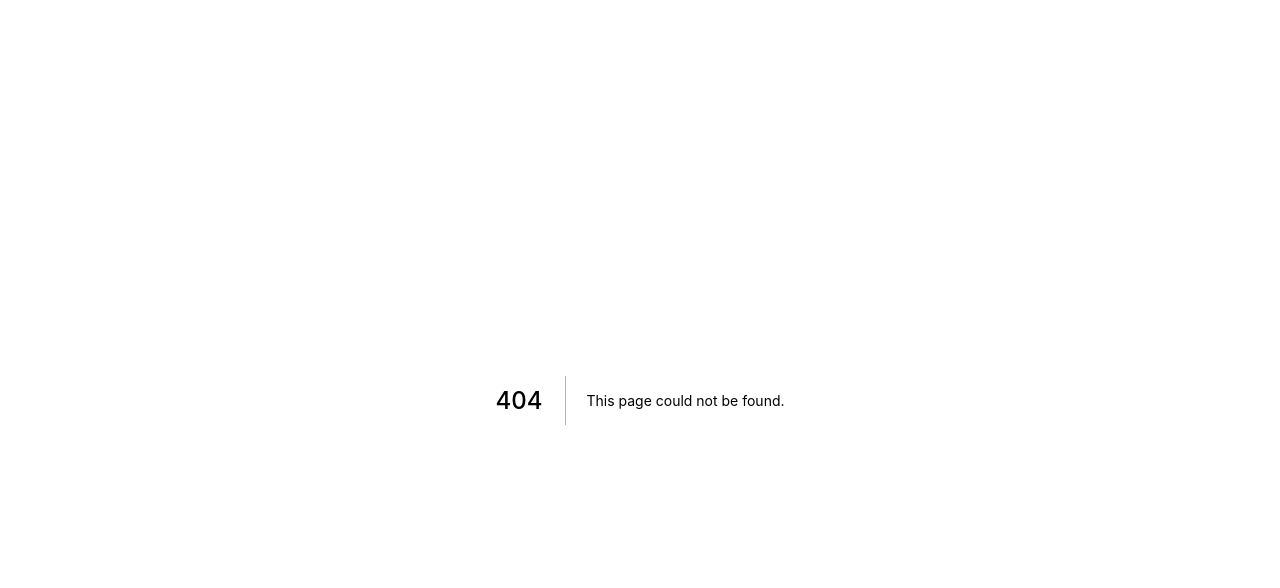
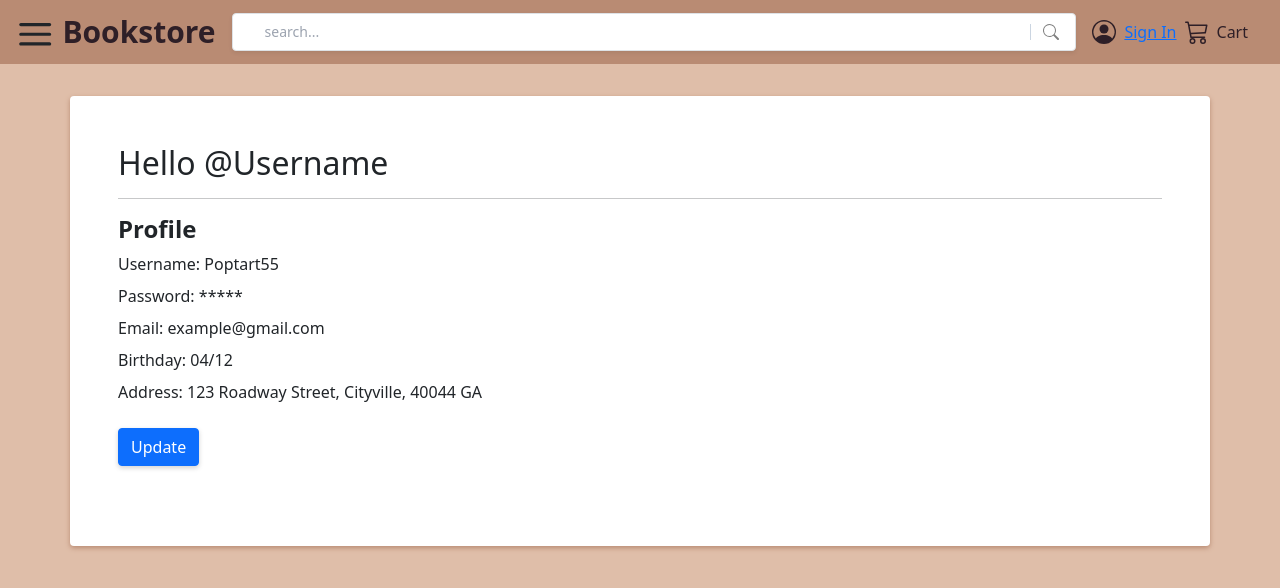
Before and after one commit to Rsandy2/ecommerce-ui, a Next.js app: page /viewProfile in a window 1280 px wide. Before the commit this address had no page. Shown: the top 588 px of the page. Built offline with nearby package versions, Linux system fonts and the light colour scheme; no server answers.

Commit message:
create profileview

```diff
--- a/components/Header.jsx
+++ b/components/Header.jsx
@@ -143,7 +143,7 @@ const header = () => {
             <BsCart3 size="2rem" className="pr-2" />
             Cart
           </button>
-          <ShoppingCart isOpen={isOpen} setIsOpen={setIsOpen} />
+          {/* <ShoppingCart isOpen={isOpen} setIsOpen={setIsOpen} /> */}
           {!session ? (
             <div>
               <></>
--- /dev/null
+++ b/pages/viewProfile.jsx
@@ -0,0 +1,57 @@
+import toast, { Toaster } from "react-hot-toast";
+import Header from "../components/Header";
+
+export default function () {
+  const card = {
+    backgroundColor: "white",
+    padding: "3rem 3rem 5rem 3rem",
+    boxShadow: "0px 2px 5px #B98B73",
+    borderRadius: ".25rem",
+    marginBottom: "1rem",
+    marginTop: "2rem",
+  };
+
+  const listStyle = {
+    paddingLeft: "0rem",
+  };
+
+  const listItemStyle = {
+    paddingBottom: ".5rem",
+  };
+  return (
+    <div
+      className="min-h-screen w-screen"
+      style={{ backgroundColor: "#dfbea9" }}
+    >
+      <Toaster />
+      <div className="" style={{ backgroundColor: "#B98B73" }}>
+        <Header />
+        {/* <Banner /> */}
+      </div>
+      <div id="page-wrap" className="container-sm" style={card}>
+        <h2>Hello @Username</h2>
+        <hr />
+        <div className="row">
+          <div className="col-lg-6">
+            <h4 style={{ fontWeight: "bold" }}>Profile</h4>
+            <ul style={listStyle}>
+              <li style={listItemStyle}>Username: Poptart55</li>
+              <li style={listItemStyle}>Password: *****</li>
+              <li style={listItemStyle}>Email: example@gmail.com</li>
+              <li style={listItemStyle}>Birthday: 04/12</li>
+              <li style={listItemStyle}>
+                Address: 123 Roadway Street, Cityville, 40044 GA
+              </li>
+            </ul>
+            <button
+              className="btn btn-primary"
+              style={{ boxShadow: "0px 2px 5px lightgray" }}
+            >
+              Update
+            </button>
+          </div>
+        </div>
+      </div>
+    </div>
+  );
+}
```
